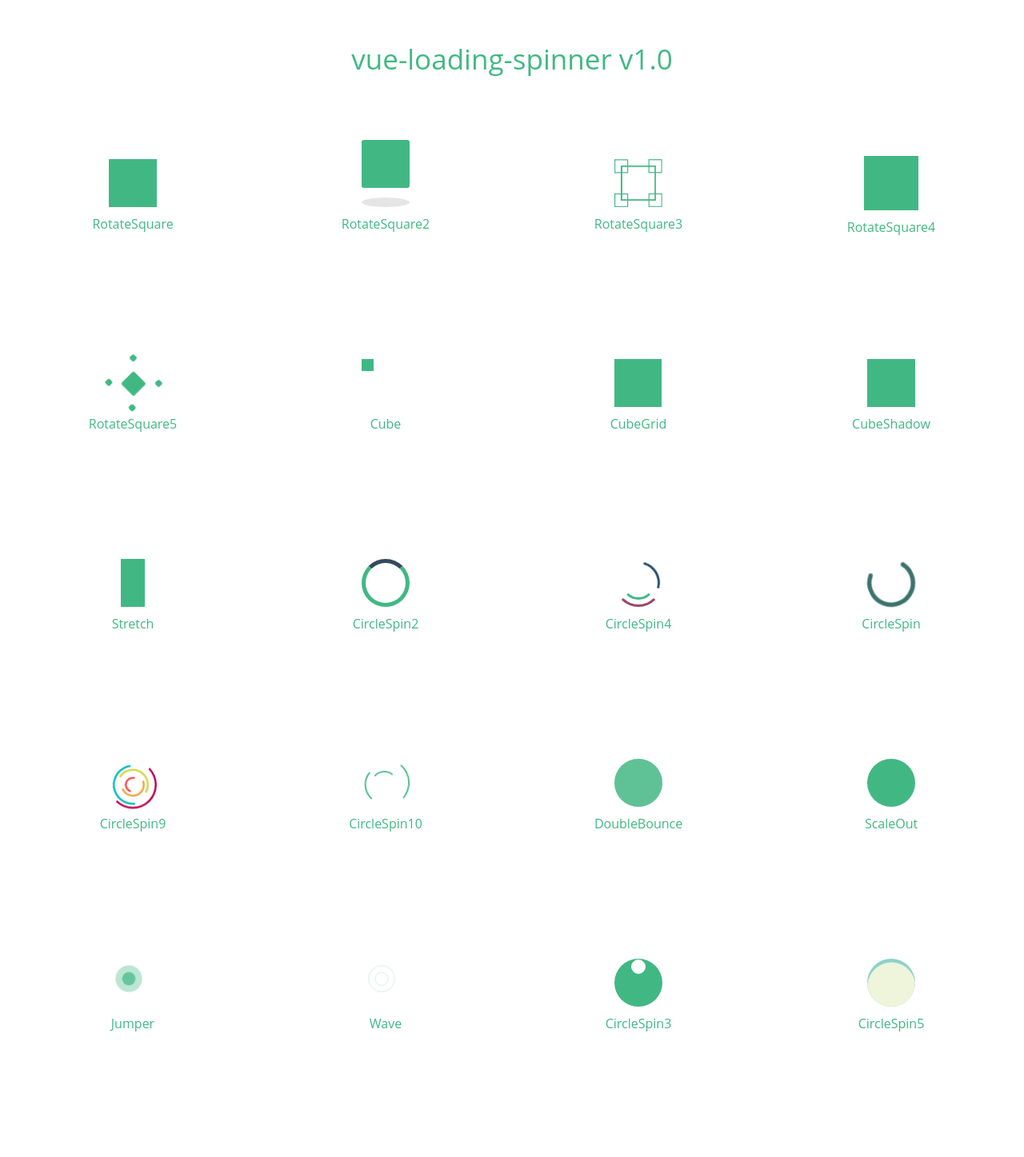
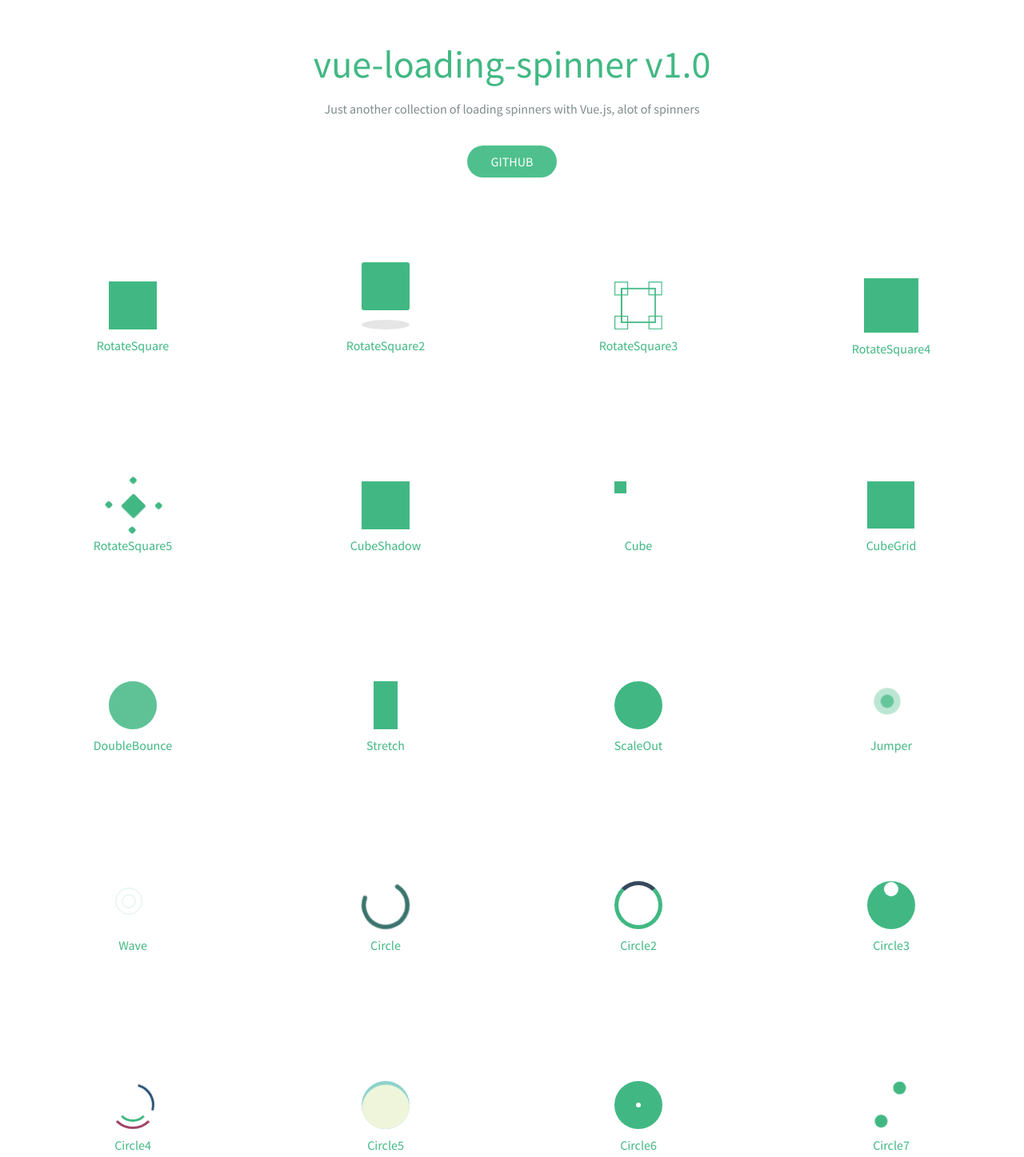
Before and after one commit to nguyenvanduocit/vue-loading-spinner, a Vue app: page / in a window 1280 px wide. Shown: the top 1447 px of the page at 80% size. Built offline with nearby package versions, Linux system fonts and the light colour scheme.

Commit message:
reorder items

```diff
--- a/index.html
+++ b/index.html
@@ -4,6 +4,8 @@
     <meta charset="utf-8">
     <meta name="viewport" content="width=device-width, maximum-scale=10, minimum-scale=1.0, initial-scale=1.0, user-scalable=yes" />
     <title>vue-loading-spinner v1.0</title>
+    <link href='//fonts.googleapis.com/css?family=Source+Sans+Pro:300,400,600|Roboto Mono' rel='stylesheet' type='text/css'>
+    <meta name="description" content="Just another collection of loading spinners with Vue.js" />
   </head>
   <body>
     <div id="app"></div>
--- a/src/App.vue
+++ b/src/App.vue
@@ -3,10 +3,14 @@
     <div class="header">
       <h1 class="header--title">vue-loading-spinner v1.0</h1>
     </div>
+    <div class="intro">
+      <p>Just another collection of loading spinners with Vue.js, alot of spinners</p>
+      <a class="btn" href="https://github.com/nguyenvanduocit/vue-loading-spinner">Github</a>
+    </div>
     <div class="spinner-list">
       <div class="spinner-container" v-for="spinner in spinners">
-        <component :is="spinner" :size="size"></component>
-        <div class="name" v-text="spinner"></div>
+        <component :is="spinner.component" :size="size"></component>
+        <div class="name" v-text="spinner.path"></div>
       </div>
     </div>
   </div>
@@ -99,45 +103,162 @@ export default {
     return {
       size: '60px',
       spinners: [
-        'RotateSquare',
-        'RotateSquare2',
-        'RotateSquare3',
-        'RotateSquare4',
-        'RotateSquare5',
-        'Cube',
-        'CubeGrid',
-        'CubeShadow',
-        'Stretch',
-        'CircleSpin2',
-        'CircleSpin4',
-        'CircleSpin',
-        'CircleSpin9',
-        'CircleSpin10',
-        'DoubleBounce',
-        'ScaleOut',
-        'Jumper',
-        'Wave',
-        'CircleSpin3',
-        'CircleSpin5',
-        'CircleSpin6',
-        'GoogleSpin',
-        'CircleSpin7',
-        'Jawn',
-        'ThreeDots',
-        'CircleSpin8',
-        'Gauge',
-        'Origami',
-        'Hexagon',
-        'Socket',
-        'HourGlass',
-        'Pencil',
-        'LetterCube',
-        'PingPong',
-        'Diamond',
-        'SpinLine',
-        'Plane',
-        'Mikepad',
-        'Texture'
+        {
+          'component': 'RotateSquare',
+          'path': 'RotateSquare'
+        },
+        {
+          'component': 'RotateSquare2',
+          'path': 'RotateSquare2'
+        },
+        {
+          'component': 'RotateSquare3',
+          'path': 'RotateSquare3'
+        },
+        {
+          'component': 'RotateSquare4',
+          'path': 'RotateSquare4'
+        },
+        {
+          'component': 'RotateSquare5',
+          'path': 'RotateSquare5'
+        },
+        {
+          'component': 'CubeShadow',
+          'path': 'CubeShadow'
+        },
+        {
+          'component': 'Cube',
+          'path': 'Cube'
+        },
+        {
+          'component': 'CubeGrid',
+          'path': 'CubeGrid'
+        },
+        {
+          'component': 'DoubleBounce',
+          'path': 'DoubleBounce'
+        },
+        {
+          'component': 'Stretch',
+          'path': 'Stretch'
+        },
+        {
+          'component': 'ScaleOut',
+          'path': 'ScaleOut'
+        },
+        {
+          'component': 'Jumper',
+          'path': 'Jumper'
+        },
+        {
+          'component': 'Wave',
+          'path': 'Wave'
+        },
+        {
+          'component': 'CircleSpin',
+          'path': 'Circle'
+        },
+        {
+          'component': 'CircleSpin2',
+          'path': 'Circle2'
+        },
+        {
+          'component': 'CircleSpin3',
+          'path': 'Circle3'
+        },
+        {
+          'component': 'CircleSpin4',
+          'path': 'Circle4'
+        },
+        {
+          'component': 'CircleSpin5',
+          'path': 'Circle5'
+        },
+        {
+          'component': 'CircleSpin6',
+          'path': 'Circle6'
+        },
+        {
+          'component': 'CircleSpin7',
+          'path': 'Circle7'
+        },
+        {
+          'component': 'CircleSpin8',
+          'path': 'Circle8'
+        },
+        {
+          'component': 'CircleSpin9',
+          'path': 'Circle9'
+        },
+        {
+          'component': 'CircleSpin10',
+          'path': 'Circle10'
+        },
+        {
+          'component': 'GoogleSpin',
+          'path': 'GoogleSpin'
+        },
+        {
+          'component': 'ThreeDots',
+          'path': 'ThreeDots'
+        },
+        {
+          'component': 'Gauge',
+          'path': 'Gauge'
+        },
+        {
+          'component': 'Origami',
+          'path': 'Origami'
+        },
+        {
+          'component': 'Hexagon',
+          'path': 'Hexagon'
+        },
+        {
+          'component': 'Socket',
+          'path': 'Socket'
+        },
+        {
+          'component': 'HourGlass',
+          'path': 'HourGlass'
+        },
+        {
+          'component': 'Pencil',
+          'path': 'Pencil'
+        },
+        {
+          'component': 'Jawn',
+          'path': 'Jawn'
+        },
+        {
+          'component': 'LetterCube',
+          'path': 'LetterCube'
+        },
+        {
+          'component': 'PingPong',
+          'path': 'PingPong'
+        },
+        {
+          'component': 'Diamond',
+          'path': 'Diamond'
+        },
+        {
+          'component': 'SpinLine',
+          'path': 'SpinLine'
+        },
+        {
+          'component': 'Plane',
+          'path': 'Plane'
+        },
+        {
+          'component': 'Mikepad',
+          'path': 'Mikepad'
+        },
+        {
+          'component': 'Texture',
+          'path': 'Texture'
+        }
       ]
     }
   }
@@ -146,7 +267,7 @@ export default {
 
 <style lang="scss" scoped>
 #app {
-  font-family: 'Open Sans', Helvetica, Arial, sans-serif;
+  font-family: 'Source Sans Pro', 'Helvetica Neue', Arial, sans-serif;
   text-align: center;
   color: #2c3e50;
   margin-bottom: 100px;
@@ -155,8 +276,29 @@ export default {
 .header{
   .header--title{
     color: #41b883;
-    font-size: 35px;
+    font-size: 48px;
     font-weight: normal;
+    margin-top: 0;
+    margin-bottom: 10px;
+  }
+}
+.intro{
+  color: #7f8c8d;
+  margin-bottom: 50px;
+}
+.btn{
+  margin-top: 20px;
+  padding: 10px 30px;
+  border-radius: 30px;
+  display: inline-block;
+  color: #fff;
+  background-color: #4fc08d;
+  transition: all 0.15s ease;
+  box-sizing: border-box;
+  text-transform: uppercase;
+  text-decoration: none;
+  &:hover{
+    background-color: #57d69c;
   }
 }
 .spinner-list{
```
